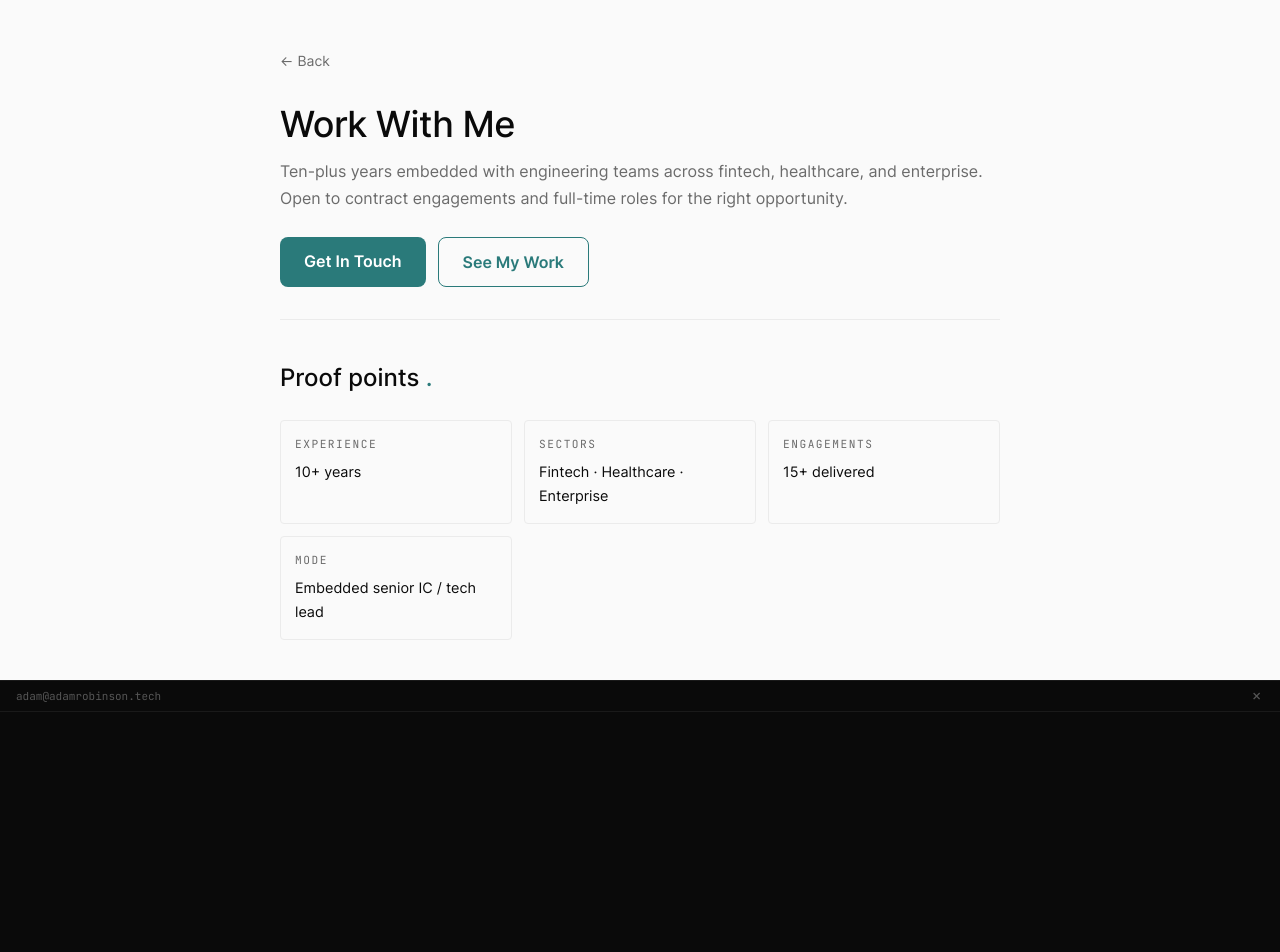
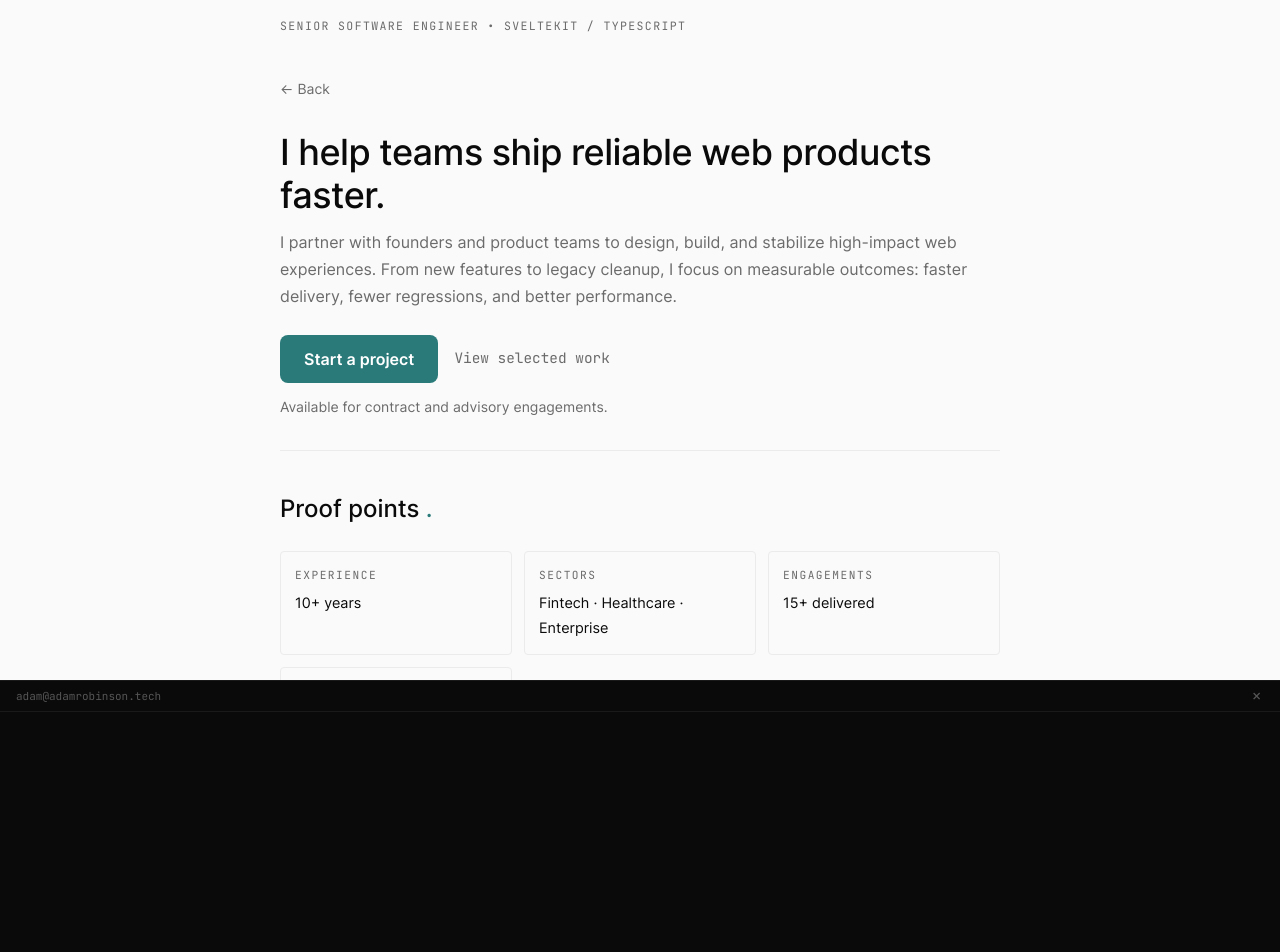
Before and after one commit to aaddaamm/dotcom, a SvelteKit app: page /hire in a window 1280 px wide. Shown: the part 120-1072 px from the top of the page. Built offline with nearby package versions, Linux system fonts and the light colour scheme.

Commit message:
Improve hire/contact conversion copy and CTA tracking

```diff
--- a/src/lib/analytics.ts
+++ b/src/lib/analytics.ts
@@ -9,7 +9,7 @@ export type CtaLocation =
 	| 'contact-top-secondary-work'
 	| 'hire-top-primary'
 	| 'hire-top-secondary'
-	| 'hire'
+	| 'hire-bottom-primary'
 	| 'work-top-primary'
 	| 'work-top-secondary'
 	| 'teach';
--- a/src/lib/copy.ts
+++ b/src/lib/copy.ts
@@ -278,21 +278,21 @@ export const trustProofItems = [
 
 export const outcomeProofPoints = [
 	{
-		headline: 'iCapital — nominee investment processing + i18n rollout',
+		headline: 'iCapital — bulk processing designed for thousands of investments',
 		detail:
-			'Co-designed a Rails service for bulk nominee investment processing and expanded translation support across static and database-backed content.',
+			'Co-designed a Rails bulk-processing service for nominee investments and expanded i18n coverage across both static UI copy and database-backed content.',
 		href: '/work/icapital'
 	},
 	{
-		headline: 'Healthcasts — publishing + auth modernization',
+		headline: 'Healthcasts — MVP modernization that grew into a 4-year engagement',
 		detail:
-			'Led platform modernization with a Strapi + React publishing pipeline and Auth0 unification across platforms.',
+			'Led a Strapi + React publishing pipeline and Auth0 unification across platforms, reducing publishing friction and creating a stronger identity foundation.',
 		href: '/work/healthcasts'
 	},
 	{
-		headline: 'Angi — delivery across three codebases in one engagement',
+		headline: 'Angi — shipped across 3 product codebases in one engagement',
 		detail:
-			'Shipped across Vue/Java, Rails/React, and Next.js/Contentful while mentoring interns through their first production launch.',
+			'Delivered production work in Vue/Java, Rails/React, and Next.js/Contentful while mentoring interns through their first real launch.',
 		href: '/work/angi'
 	}
 ];
--- a/src/routes/contact/+page.svelte
+++ b/src/routes/contact/+page.svelte
@@ -1,16 +1,16 @@
 <script lang="ts">
-	import { trackCTA } from '$lib/analytics';
-	import SeoHead from '../../components/seo-head.svelte';
-	import ContactForm from '../../components/contact-form.svelte';
-	import OutcomeProof from '../../components/outcome-proof.svelte';
-	import JsonLd from '../../components/json-ld.svelte';
-	import { breadcrumbList } from '$lib/utils';
-	import { SITE_URL, EMAIL } from '$lib/constants';
+import { trackCTA } from "$lib/analytics";
+import { EMAIL, SITE_URL } from "$lib/constants";
+import { breadcrumbList } from "$lib/utils";
+import ContactForm from "../../components/contact-form.svelte";
+import JsonLd from "../../components/json-ld.svelte";
+import OutcomeProof from "../../components/outcome-proof.svelte";
+import SeoHead from "../../components/seo-head.svelte";
 </script>
 
 <SeoHead
-	title="Let's Talk — Adam Robinson"
-	description="Get in touch with Adam Robinson — senior software engineer in Providence, RI. Available for contract and full-time roles in Rails, Node.js, and TypeScript."
+	title="Start a Project — Adam Robinson"
+	description="Start a project with Adam Robinson, senior software engineer in Providence, RI. Contract and advisory support for product teams shipping with confidence."
 	path="/contact"
 />
 
@@ -47,26 +47,26 @@
 			<span aria-hidden="true">&larr;</span>
 			Back
 		</a>
-		<h1 class="page-title text-3xl font-semibold tracking-tight mb-3">Let's Talk</h1>
+		<h1 class="page-title text-3xl font-semibold tracking-tight mb-3">Start a project</h1>
 		<p class="page-description leading-relaxed mb-6">
-			Whether you're hiring, have a project, or just want to connect — reach out and I'll get back
-			to you within 24 hours.
+			Tell me what you're building, what's blocked, and the timeline you have in mind. I review
+			every message personally and reply within 24 hours with clear next steps.
 		</p>
 
 		<div class="cta-row" aria-label="Contact page actions">
 			<a
 				href="/hire"
 				class="btn-secondary"
-				onclick={() => trackCTA('See How I Work', 'contact-top-secondary')}
+				onclick={() => trackCTA('See how I work', 'contact-top-secondary')}
 			>
-				See How I Work
+				See how I work
 			</a>
 			<a
 				href="/work"
 				class="btn-secondary"
-				onclick={() => trackCTA('See My Work', 'contact-top-secondary-work')}
+				onclick={() => trackCTA('View selected work', 'contact-top-secondary-work')}
 			>
-				See My Work
+				View selected work
 			</a>
 		</div>
 
--- a/src/routes/hire/+page.svelte
+++ b/src/routes/hire/+page.svelte
@@ -1,22 +1,22 @@
 <script lang="ts">
-	import { trackCTA, trackResumeDownload } from '$lib/analytics';
-	import SeoHead from '../../components/seo-head.svelte';
-	import PageHeader from '../../components/page-header.svelte';
-	import ServicesSection from '../../components/services-section.svelte';
-	import PhilosophySection from '../../components/philosophy-section.svelte';
-	import FaqSection from '../../components/faq-section.svelte';
-	import PublicActivitySection from '../../components/public-activity-section.svelte';
-	import TrustStrip from '../../components/trust-strip.svelte';
-	import OutcomeProof from '../../components/outcome-proof.svelte';
-	import RecentlyShipped from '../../components/recently-shipped.svelte';
-	import { techStack, faqItems } from '$lib/copy';
-	import JsonLd from '../../components/json-ld.svelte';
-	import { breadcrumbList } from '$lib/utils';
+import { trackCTA, trackResumeDownload } from "$lib/analytics";
+import { faqItems, techStack } from "$lib/copy";
+import { breadcrumbList } from "$lib/utils";
+import FaqSection from "../../components/faq-section.svelte";
+import JsonLd from "../../components/json-ld.svelte";
+import OutcomeProof from "../../components/outcome-proof.svelte";
+import PageHeader from "../../components/page-header.svelte";
+import PhilosophySection from "../../components/philosophy-section.svelte";
+import PublicActivitySection from "../../components/public-activity-section.svelte";
+import RecentlyShipped from "../../components/recently-shipped.svelte";
+import SeoHead from "../../components/seo-head.svelte";
+import ServicesSection from "../../components/services-section.svelte";
+import TrustStrip from "../../components/trust-strip.svelte";
 </script>
 
 <SeoHead
-	title="Hire Adam Robinson — Senior Software Engineer"
-	description="Senior software engineer in Providence, RI. Open to contract and full-time roles. Rails, Node.js, TypeScript. Ten-plus years across fintech and healthcare."
+	title="Hire Adam Robinson — Senior Software Engineer for Product Teams"
+	description="Senior software engineer in Providence, RI. I help product teams ship reliable web products faster through contract and advisory engagements."
 	path="/hire"
 />
 
@@ -43,27 +43,30 @@
 />
 
 <div class="max-w-3xl mx-auto px-6">
+	<p class="eyebrow">Senior Software Engineer • SvelteKit / TypeScript</p>
+
 	<PageHeader
-		title="Work With Me"
-		description="Ten-plus years embedded with engineering teams across fintech, healthcare, and enterprise. Open to contract engagements and full-time roles for the right opportunity."
+		title="I help teams ship reliable web products faster."
+		description="I partner with founders and product teams to design, build, and stabilize high-impact web experiences. From new features to legacy cleanup, I focus on measurable outcomes: faster delivery, fewer regressions, and better performance."
 	/>
 
 	<div class="cta-row">
 		<a
 			href="/contact"
 			class="btn-primary"
-			onclick={() => trackCTA('Get In Touch', 'hire-top-primary')}
+			onclick={() => trackCTA('Start a project', 'hire-top-primary')}
 		>
-			Get In Touch
+			Start a project
 		</a>
 		<a
 			href="/work"
-			class="btn-secondary"
-			onclick={() => trackCTA('See My Work', 'hire-top-secondary')}
+			class="secondary-link link-underline"
+			onclick={() => trackCTA('View selected work', 'hire-top-secondary')}
 		>
-			See My Work
+			View selected work
 		</a>
 	</div>
+	<p class="availability-note">Available for contract and advisory engagements.</p>
 
 	<TrustStrip />
 	<OutcomeProof />
@@ -98,9 +101,9 @@
 			<a
 				href="/contact"
 				class="btn-primary px-8 py-4"
-				onclick={() => trackCTA('Get In Touch', 'hire')}
+				onclick={() => trackCTA('Start a project', 'hire-bottom-primary')}
 			>
-				Get In Touch
+				Start a project
 			</a>
 			<div class="resume-link-row" aria-label="Resume download options">
 				<a
@@ -128,6 +131,16 @@
 </div>
 
 <style>
+	.eyebrow {
+		margin-top: 5rem;
+		margin-bottom: -4.5rem;
+		font-family: var(--font-mono);
+		font-size: 0.72rem;
+		letter-spacing: 0.12em;
+		text-transform: uppercase;
+		color: var(--color-muted);
+	}
+
 	.resume-link-row {
 		margin-top: 1rem;
 		display: inline-flex;
@@ -153,10 +166,23 @@
 
 	.cta-row {
 		display: flex;
-		gap: 0.75rem;
+		gap: 1rem;
 		flex-wrap: wrap;
+		align-items: center;
 		margin-top: -1.5rem;
+		margin-bottom: 0.75rem;
+	}
+
+	.secondary-link {
+		font-family: var(--font-mono);
+		font-size: 0.9rem;
+		color: var(--color-muted);
+	}
+
+	.availability-note {
 		margin-bottom: 2rem;
+		font-size: 0.875rem;
+		color: var(--color-muted);
 	}
 
 	.stack-list {
```
Also changed, not shown: src/components/contact-form.svelte (+75 -44 lines).
